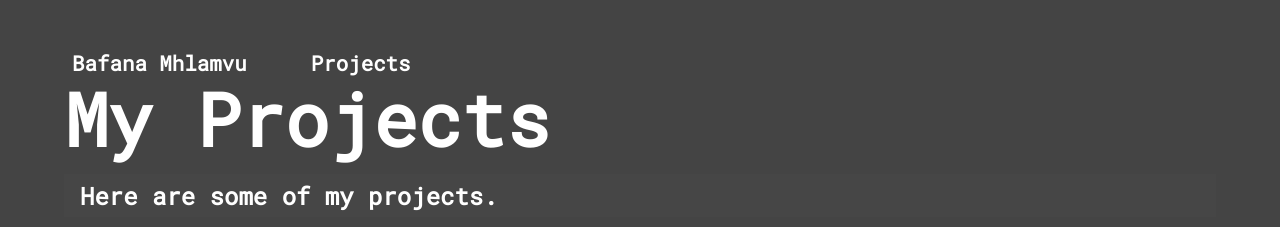
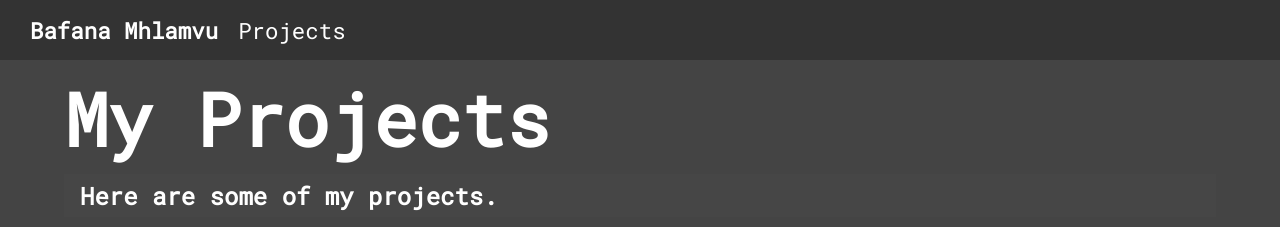
Before and after one commit to mhlamvu/portfolio, a website: page dist/work.html in a window 1280 px wide. Shown: the top 227 px of the page. Drawn offline with Linux system fonts and the light colour scheme.

Commit message:
website finished

```diff
--- a/scss/_mobile.scss
+++ b/scss/_mobile.scss
@@ -14,6 +14,13 @@
 
 // Tablets and Small Laptops
 @include mediaMd {
+
+    #navbar {
+        display: block;
+        margin: 0 auto;
+        text-align: center
+    }
+
     main {
         align-items: center;
         text-align: center;
@@ -32,6 +39,13 @@
 
 // Smartphones
 @include mediaSm {
+
+    #navbar {
+        display: block;
+        margin: 0 auto;
+        text-align: center
+    }
+
     main#home h1 {
         margin-top: 10vh;
     }
--- a/scss/main.scss
+++ b/scss/main.scss
@@ -17,22 +17,6 @@ body {
 }
 
 
-
-.menu-nav {
-    height: 60px;
-    display: flex;
-
-    li {
-        padding: 2rem;
-        font-size: 1.3rem;
-        font-weight: bold;
-    }
-
-    .not-main {
-        background: darken($primary-color);
-    }
-
-}
 
 // Headings
 h1,
@@ -60,6 +44,40 @@ header {
     position: fixed;
     z-index: 2;
     width: 100%;
+    height: 60px;
+}
+
+.not-main {
+    background-color: #333;
+}
+
+#navbar {
+    position: fixed;
+    width: 100%;
+    height: 60px;
+    display: flex;
+    z-index: 100;
+
+    ul {
+        display: flex;
+        flex-wrap: wrap;
+        padding-left: 20px;
+
+        li {
+            line-height: 30px;
+            font-size: 1.4rem;
+
+            .brand-icon {
+                font-weight: bold;
+            }
+
+            a {
+                display: block;
+                height: 100%;
+                padding: 0 10px;
+            }
+        }
+    }
 }
 
 main {
```
Also changed, not shown: dist/css/main.css, dist/work.html.
